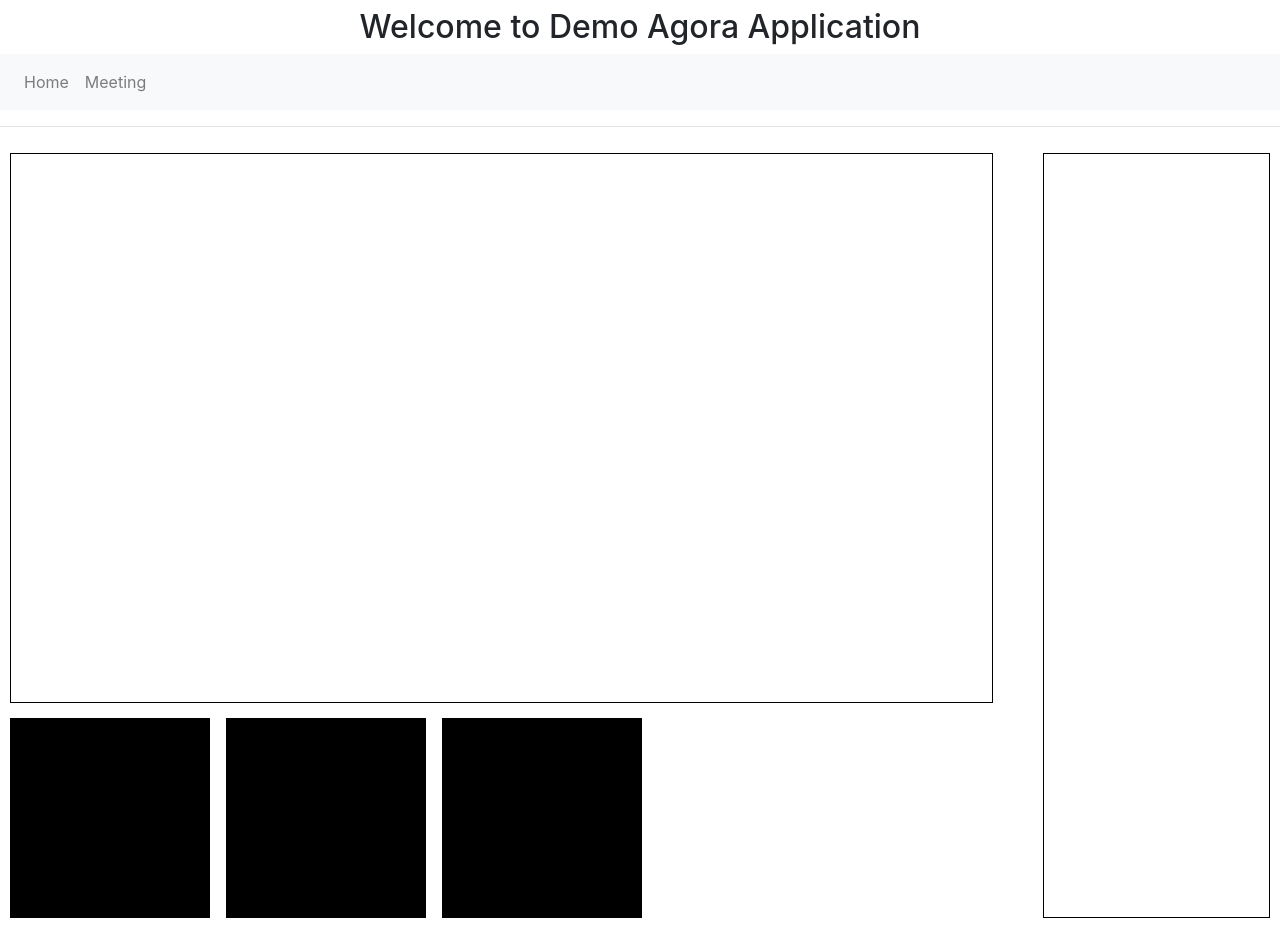
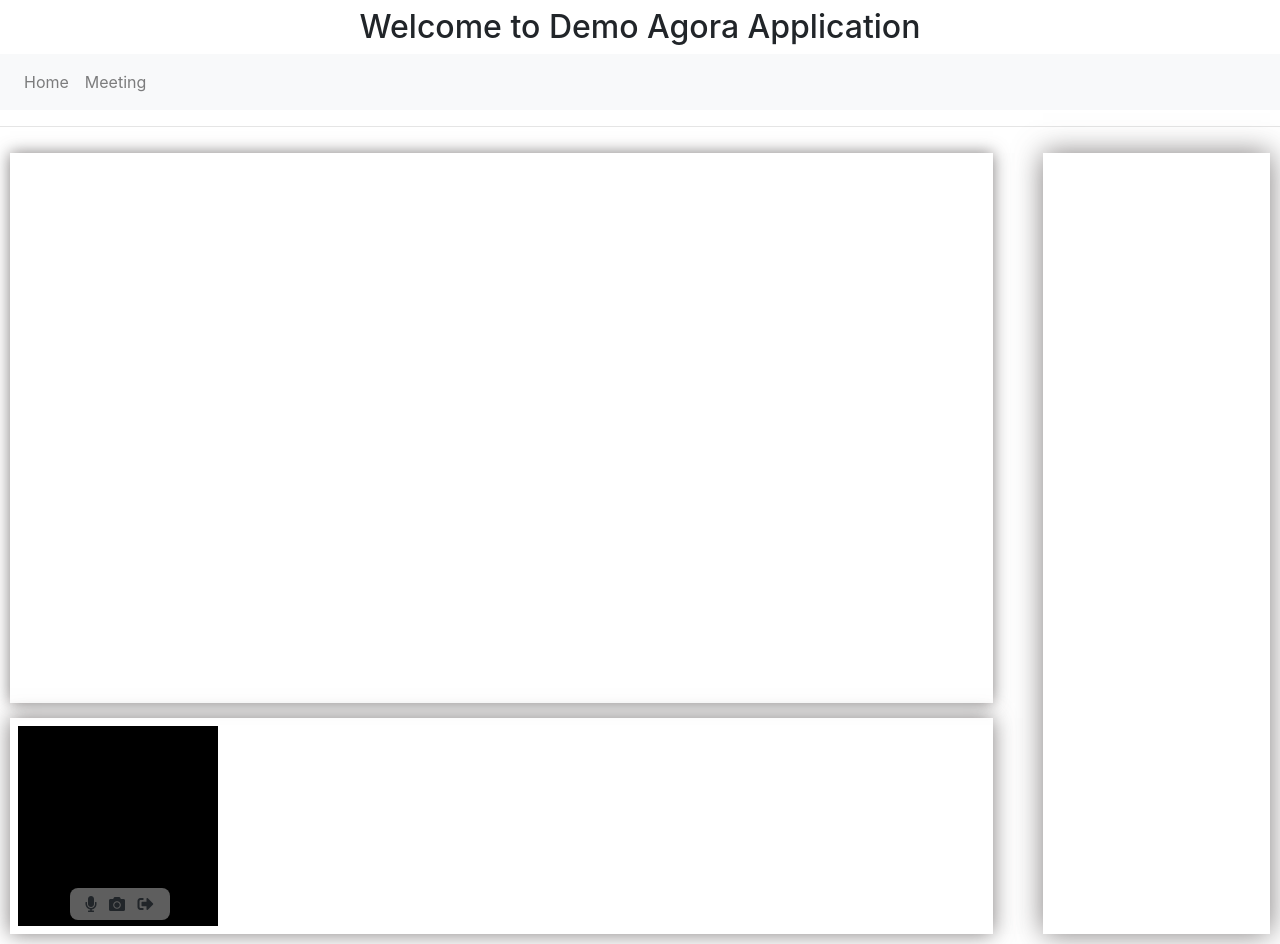
Before and after one commit to giaunguyen2604/demo-agora-reactjs, a React (Create React App) app: page /meeting in a window 1280 px wide. Built offline with nearby package versions, Linux system fonts and the light colour scheme.

Commit message:
update ui p2

```diff
--- a/src/App.css
+++ b/src/App.css
@@ -1,38 +1,4 @@
-.App {
-  text-align: center;
-}
-
-.App-logo {
-  height: 40vmin;
-  pointer-events: none;
-}
-
-@media (prefers-reduced-motion: no-preference) {
-  .App-logo {
-    animation: App-logo-spin infinite 20s linear;
-  }
-}
-
-.App-header {
-  background-color: #282c34;
-  min-height: 100vh;
-  display: flex;
-  flex-direction: column;
-  align-items: center;
-  justify-content: center;
-  font-size: calc(10px + 2vmin);
-  color: white;
-}
-
-.App-link {
-  color: #61dafb;
-}
-
-@keyframes App-logo-spin {
-  from {
-    transform: rotate(0deg);
-  }
-  to {
-    transform: rotate(360deg);
-  }
-}
+@import '~@fortawesome/fontawesome-free/css/fontawesome';
+@import '~@fortawesome/fontawesome-free/css/regular';
+@import '~@fortawesome/fontawesome-free/css/solid';
+@import '~@fortawesome/fontawesome-free/css/brands';
--- a/src/components/SingleAttendee/index.jsx
+++ b/src/components/SingleAttendee/index.jsx
@@ -1,12 +1,38 @@
-import React from 'react'
+import React, { useState } from 'react'
 import PropTypes from 'prop-types'
+import { useHistory } from 'react-router-dom'
+import { SingleAttendeeContainer, AttendeeControl } from './styled'
+import { routes } from 'constants/index'
 
 const SingleAttendee = props => {
 
+  const [micStatus, setMicStatus] = useState(true)
+  const [camStatus, setCamStatus] = useState(true)
+
+  const history = useHistory()
+
+  const toggleMicrophone = () => {
+    setMicStatus(!micStatus)
+  }
+
+  const toggleCamera = () => {
+    setCamStatus(!camStatus)
+  }
+
+  const outRoom = () => {
+    history.push(routes.HOME)
+  }
+
   return (
-    <div style={{width: '200px', height: '200px', backgroundColor: 'black', marginRight: '1rem'}}>
-
-    </div>
+    <SingleAttendeeContainer>
+      <AttendeeControl>
+        <i class={`fa ${micStatus ? 'fa-microphone' : 'fa-microphone-slash'}`} onClick={toggleMicrophone}></i>
+        <div style={{position: 'relative'}}>
+          <i class={`fas fa-camera ${!camStatus ? 'camera-off' : ''}`} onClick={toggleCamera}></i>
+        </div>
+        <i class="fas fa-sign-out-alt" onClick={outRoom}></i>
+      </AttendeeControl>
+    </SingleAttendeeContainer>
   )
 }
 
--- /dev/null
+++ b/src/components/SingleAttendee/styled.js
@@ -0,0 +1,39 @@
+import styled from "styled-components";
+
+const SingleAttendeeContainer = styled.div`
+  width: 200px;
+  height: 200px;
+  background-color: black;
+  margin-right: 1rem;
+  position: relative;
+`;
+
+const AttendeeControl = styled.div`
+  position: absolute;
+  bottom: 0.3rem;
+  background-color: #5e5e5e;
+  display: flex;
+  justify-content: space-between;
+  align-items: center;
+  padding: 0.25rem 1rem;
+  width: 50%;
+  height: 2rem;
+  border-radius: 0.5rem;
+  margin: 0.1rem 0.1rem;
+  left: 50%;
+  transform: translateX(-50%);
+  i {
+    cursor: pointer;
+    &.fa-camera.camera-off::after {
+      position: absolute;
+      content: "/";
+      color: #757474;
+      font-weight: 900;
+      font-size: 22px;
+      left: 28%;
+      top: 0%;
+    }
+  }
+`;
+
+export { SingleAttendeeContainer, AttendeeControl };
--- a/src/components/SingleAttendee/styled.jsx
+++ /dev/null
@@ -1,4 +0,0 @@
-import styled from 'styled-components'
-
-
-export { }
--- a/src/constants/index.js
+++ b/src/constants/index.js
@@ -0,0 +1,6 @@
+const routes = {
+  HOME: '/',
+  MEETING: '/meeting'
+}
+
+export { routes }
--- a/src/containers/AttendeeArea/index.jsx
+++ b/src/containers/AttendeeArea/index.jsx
@@ -1,14 +1,14 @@
 import React from 'react'
 import PropTypes from 'prop-types'
 import SingleAttendee from 'components/SingleAttendee'
+import { AttendeeContainer } from './styled'
 
 const AttendeeArea = props => {
+
   return (
-    <div style={{display: 'flex', marginTop: '15px', overflowY:'scroll'}}>
+    <AttendeeContainer>
       <SingleAttendee/>
-      <SingleAttendee/>
-      <SingleAttendee/>
-    </div>
+    </AttendeeContainer>
   )
 }
 
--- a/src/containers/AttendeeArea/styled.js
+++ b/src/containers/AttendeeArea/styled.js
@@ -1,4 +1,10 @@
 import styled from 'styled-components'
 
+const AttendeeContainer = styled.div`
+  display: flex;
+  margin-top: 15px;
+  box-shadow: 0px 0px 20px 0px rgba(87,82,82,0.75);
+  padding: .5rem .5rem;
+`
 
-export { }
+export { AttendeeContainer }
--- a/src/containers/ContentArea/index.jsx
+++ b/src/containers/ContentArea/index.jsx
@@ -1,12 +1,13 @@
 import React from 'react'
 import PropTypes from 'prop-types'
 import VideoPlayer from 'components/VideoPlayer'
+import { ContentContainer } from './styled'
 
 const ContentArea = props => {
   return (
-    <div style={{height: '550px', border: '1px solid black'}}>
+    <ContentContainer>
       <VideoPlayer/>
-    </div>
+    </ContentContainer>
   )
 }
 
--- a/src/containers/ContentArea/styled.js
+++ b/src/containers/ContentArea/styled.js
@@ -0,0 +1,9 @@
+import styled from 'styled-components'
+
+const ContentContainer = styled.div`
+  height: 550px;
+  box-shadow: 0px 0px 15px 0px rgba(87,82,82,0.75);
+  padding: .3rem .3rem;
+`
+
+export { ContentContainer }
--- a/src/containers/MeetingView/index.jsx
+++ b/src/containers/MeetingView/index.jsx
@@ -2,18 +2,19 @@
 import ChatArea from 'containers/ChatArea'
 import ContentArea from 'containers/ContentArea'
 import PropTypes from 'prop-types'
+import { MeetingContainer, ContentAttendeeContainer, ChatContainer } from './styled'
 
 const MeetingView = props => {
   return (
-    <div style={{ display: 'flex', padding: '10px 10px', justifyContent: 'space-between' }}>
-      <div style={{ width: '78%', display: 'flex', flexDirection:'column' }}>
+    <MeetingContainer>
+      <ContentAttendeeContainer>
         <ContentArea />
         <AttendeeArea />
-      </div>
-      <div style={{border: '1px solid black', width: '18%'}}>
+      </ContentAttendeeContainer>
+      <ChatContainer>
         <ChatArea />
-      </div>
-    </div>
+      </ChatContainer>
+    </MeetingContainer>
   )
 }
 
--- a/src/containers/MeetingView/styled.js
+++ b/src/containers/MeetingView/styled.js
@@ -0,0 +1,20 @@
+import styled from 'styled-components'
+
+const MeetingContainer = styled.div`
+  display: flex;
+  padding: 10px 10px;
+  justify-content: space-between;
+`
+
+const ContentAttendeeContainer = styled.div`
+  width: 78%;
+  display: flex;
+  flex-direction: column;
+`
+
+const ChatContainer = styled.div`
+  box-shadow: 0px 0px 27px 0px rgba(87,82,82,0.75);
+  width: 18%;
+
+`
+export { MeetingContainer, ContentAttendeeContainer, ChatContainer }
--- a/src/pages/MeetingDemo.jsx
+++ b/src/pages/MeetingDemo.jsx
@@ -1,10 +1,4 @@
 import React, { useEffect, useState } from "react";
-// import {
-//   AgoraVideoPlayer,
-//   createClient,
-//   createMicrophoneAndCameraTracks
-// } from "agora-rtc-react";
-
 import { AgoraVideoPlayer, createClient, createMicrophoneAndCameraTracks} from 'services/agora'
 
 const config = {
```
